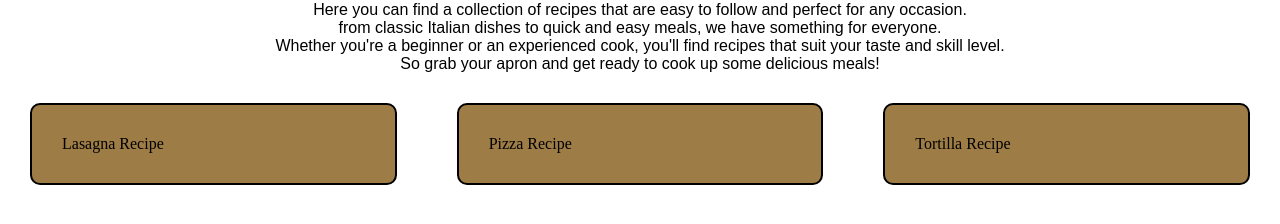
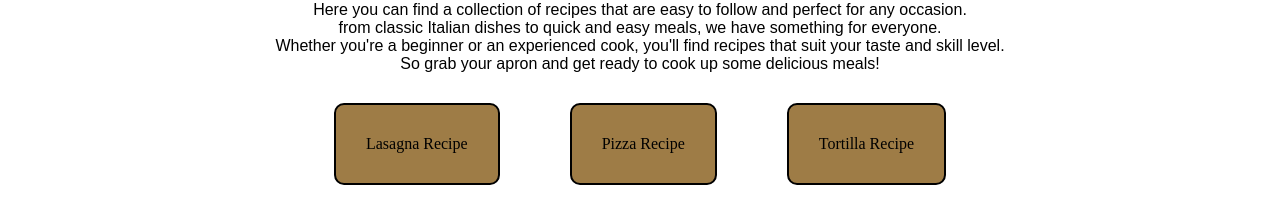
Before and after one commit to DanielDarsamo/odin-recipes, a plain HTML site: page index.html in a window 1280 px wide. Shown: the part 54-278 px from the top of the page. Drawn offline with Linux system fonts and the light colour scheme.

Commit message:
aligned the container

```diff
--- a/style.css
+++ b/style.css
@@ -21,22 +21,22 @@ h1{
 }
 .container{
     display: flex;
-    justify-content: center;
-    align-items:flex-start;
-    height: 100vh;
+      justify-content:center;
+    /* align-items:center; */
+    height: 24px;
+    flex-wrap:wrap;
+    flex:1;
+     gap:10px;
 
 }
 .item {
-    flex-wrap:wrap;
-    flex:1;
-    flex-direction: row;
-    justify-content: center;
-    align-items: center;
+
+    justify-content: flex-start;
     background-color: #9e7c46;
     border-color: black ;
     border: 2px solid;
     border-radius: 10px;
-    gap:10px;
+
    padding: 30px;
    margin: 30px;
    cursor:grab;
```
